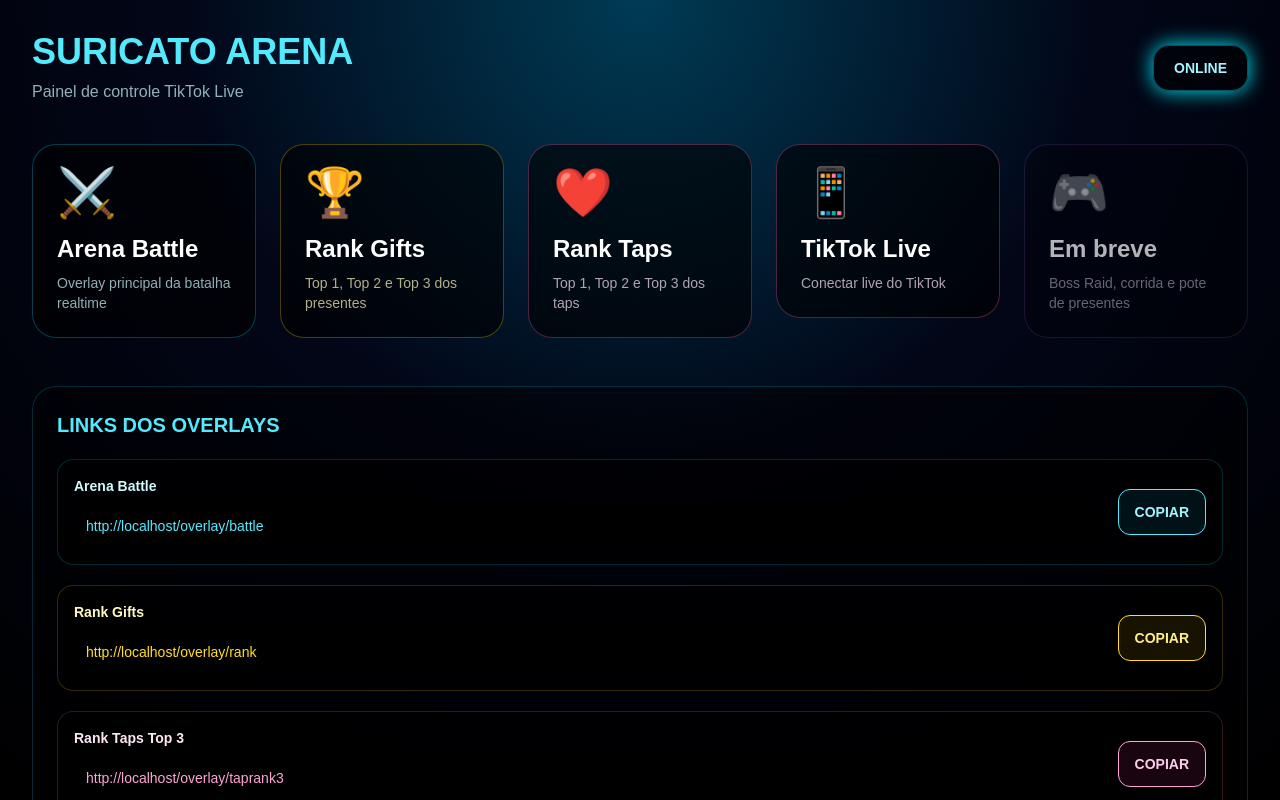
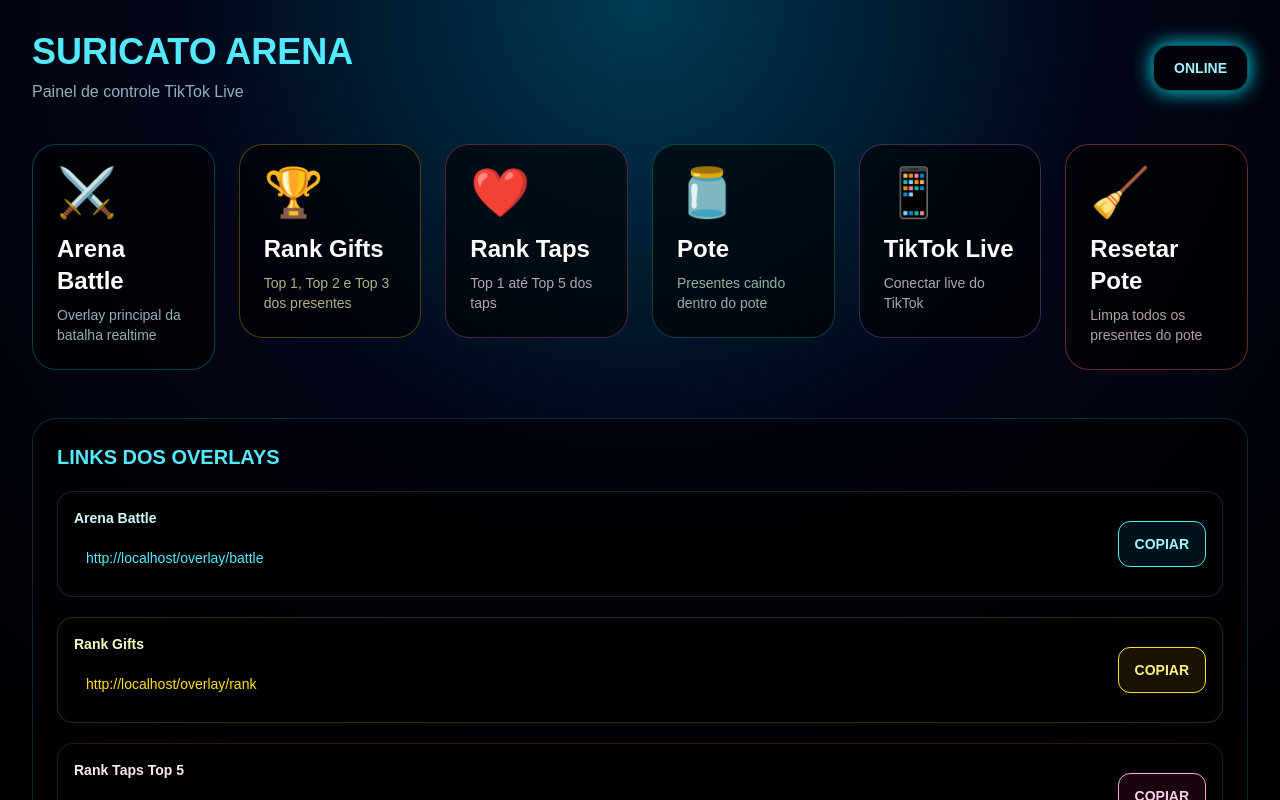
Before and after one commit to tiktoksaboeiro-png/suricato-arena-v2, a Next.js app: page /dashboard in a window 1280 px wide. Shown: the top 800 px of the page. Built offline with nearby package versions, Linux system fonts and the light colour scheme; no server answers.

Commit message:
Adicionar reset pote no dashboard

```diff
--- a/app/dashboard/page.tsx
+++ b/app/dashboard/page.tsx
@@ -1,11 +1,22 @@
 "use client";
 
 import Link from "next/link";
+import { io } from "socket.io-client";
+
+const socket = io();
 
 export default function DashboardPage() {
   function copy(text: string, message: string) {
     navigator.clipboard.writeText(text);
     alert(message);
+  }
+
+  function resetGiftJar() {
+    const confirmReset = confirm("Tem certeza que deseja resetar o pote?");
+    if (!confirmReset) return;
+
+    socket.emit("resetGiftJar");
+    alert("Pote resetado!");
   }
 
   const baseUrl =
@@ -32,7 +43,7 @@ export default function DashboardPage() {
           </div>
         </div>
 
-        <div className="grid grid-cols-1 gap-6 md:grid-cols-2 xl:grid-cols-5">
+        <div className="grid grid-cols-1 gap-6 md:grid-cols-2 xl:grid-cols-6">
           <Link href="/overlay/battle">
             <div className="group rounded-3xl border border-cyan-400/30 bg-black/60 p-6 transition hover:scale-105 hover:border-cyan-300 hover:shadow-[0_0_30px_#00eaff]">
               <div className="text-5xl">⚔️</div>
@@ -57,37 +68,54 @@ export default function DashboardPage() {
             </div>
           </Link>
 
-          <Link href="/overlay/taprank3">
+          <Link href="/overlay/taprank5">
             <div className="group rounded-3xl border border-pink-400/30 bg-black/60 p-6 transition hover:scale-105 hover:border-pink-300 hover:shadow-[0_0_30px_#ff4fd8]">
               <div className="text-5xl">❤️</div>
               <h2 className="mt-4 text-2xl font-black text-white">
                 Rank Taps
               </h2>
               <p className="mt-2 text-sm text-pink-100/70">
-                Top 1, Top 2 e Top 3 dos taps
+                Top 1 até Top 5 dos taps
+              </p>
+            </div>
+          </Link>
+
+          <Link href="/overlay/giftjar">
+            <div className="group rounded-3xl border border-emerald-400/30 bg-black/60 p-6 transition hover:scale-105 hover:border-emerald-300 hover:shadow-[0_0_30px_#00ff99]">
+              <div className="text-5xl">🫙</div>
+              <h2 className="mt-4 text-2xl font-black text-white">
+                Pote
+              </h2>
+              <p className="mt-2 text-sm text-emerald-100/70">
+                Presentes caindo dentro do pote
               </p>
             </div>
           </Link>
 
           <Link href="/tiktok">
-            <div className="group rounded-3xl border border-pink-400/30 bg-black/60 p-6 transition hover:scale-105 hover:border-pink-300 hover:shadow-[0_0_30px_#ff00aa]">
+            <div className="group rounded-3xl border border-purple-400/30 bg-black/60 p-6 transition hover:scale-105 hover:border-purple-300 hover:shadow-[0_0_30px_#b400ff]">
               <div className="text-5xl">📱</div>
               <h2 className="mt-4 text-2xl font-black text-white">
                 TikTok Live
               </h2>
-              <p className="mt-2 text-sm text-pink-100/70">
+              <p className="mt-2 text-sm text-purple-100/70">
                 Conectar live do TikTok
               </p>
             </div>
           </Link>
 
-          <div className="rounded-3xl border border-purple-400/20 bg-black/40 p-6 opacity-70">
-            <div className="text-5xl">🎮</div>
-            <h2 className="mt-4 text-2xl font-black text-white">Em breve</h2>
-            <p className="mt-2 text-sm text-purple-100/60">
-              Boss Raid, corrida e pote de presentes
+          <button
+            onClick={resetGiftJar}
+            className="rounded-3xl border border-red-400/40 bg-black/60 p-6 text-left transition hover:scale-105 hover:border-red-300 hover:shadow-[0_0_30px_#ff003c]"
+          >
+            <div className="text-5xl">🧹</div>
+            <h2 className="mt-4 text-2xl font-black text-white">
+              Resetar Pote
+            </h2>
+            <p className="mt-2 text-sm text-red-100/70">
+              Limpa todos os presentes do pote
             </p>
-          </div>
+          </button>
         </div>
 
         <div className="mt-12 rounded-3xl border border-cyan-400/20 bg-black/50 p-6">
@@ -115,20 +143,32 @@ export default function DashboardPage() {
             />
 
             <OverlayLink
-              title="Rank Taps Top 3"
+              title="Rank Taps Top 5"
               color="pink"
-              url={`${baseUrl}/overlay/taprank3`}
+              url={`${baseUrl}/overlay/taprank5`}
               onCopy={() =>
                 copy(
-                  `${baseUrl}/overlay/taprank3`,
+                  `${baseUrl}/overlay/taprank5`,
                   "Link do Rank de Taps copiado!"
                 )
               }
             />
 
             <OverlayLink
+              title="Pote de Presentes"
+              color="emerald"
+              url={`${baseUrl}/overlay/giftjar`}
+              onCopy={() =>
+                copy(
+                  `${baseUrl}/overlay/giftjar`,
+                  "Link do Pote copiado!"
+                )
+              }
+            />
+
+            <OverlayLink
               title="Conectar TikTok"
-              color="rose"
+              color="purple"
               url={`${baseUrl}/tiktok`}
               onCopy={() =>
                 copy(`${baseUrl}/tiktok`, "Link do TikTok copiado!")
@@ -149,7 +189,7 @@ function OverlayLink({
 }: {
   title: string;
   url: string;
-  color: "cyan" | "yellow" | "pink" | "rose";
+  color: "cyan" | "yellow" | "pink" | "emerald" | "purple";
   onCopy: () => void;
 }) {
   const colors = {
@@ -174,12 +214,19 @@ function OverlayLink({
       button:
         "border-pink-300 bg-pink-500/10 text-pink-200 hover:bg-pink-500/20",
     },
-    rose: {
-      border: "border-rose-400/20",
-      title: "text-rose-100",
-      text: "text-rose-300",
+    emerald: {
+      border: "border-emerald-400/20",
+      title: "text-emerald-100",
+      text: "text-emerald-300",
       button:
-        "border-rose-300 bg-rose-500/10 text-rose-200 hover:bg-rose-500/20",
+        "border-emerald-300 bg-emerald-500/10 text-emerald-200 hover:bg-emerald-500/20",
+    },
+    purple: {
+      border: "border-purple-400/20",
+      title: "text-purple-100",
+      text: "text-purple-300",
+      button:
+        "border-purple-300 bg-purple-500/10 text-purple-200 hover:bg-purple-500/20",
     },
   };
 
--- a/app/overlay/giftjar/page.tsx
+++ b/app/overlay/giftjar/page.tsx
@@ -29,7 +29,6 @@ const GIFT_EMOJIS = ["🎁", "💎", "💖", "🌹", "⭐", "👑", "🧸"];
 
 export default function GiftJarOverlay() {
   const [gifts, setGifts] = useState<FallingGift[]>([]);
-  const [total, setTotal] = useState(0);
   const animationRef = useRef<number | null>(null);
 
   function spawnGift(data?: JarGift) {
@@ -38,24 +37,17 @@ export default function GiftJarOverlay() {
 
     const newGift: FallingGift = {
       id: data?.id || `${Date.now()}-${Math.random()}`,
-      x: 90 + Math.random() * 170,
-      y: -70,
+      x: 75 + Math.random() * 165,
+      y: -80,
       rotation: Math.random() * 360,
-      size: big ? 38 : 28 + Math.random() * 10,
+      size: big ? 38 : 28 + Math.random() * 9,
       speed: big ? 3.2 : 2 + Math.random() * 1.8,
       emoji: GIFT_EMOJIS[Math.floor(Math.random() * GIFT_EMOJIS.length)],
       color: big ? "#ffd700" : "#00eaff",
       settled: false,
     };
 
-    setGifts((prev) => [...prev.slice(-120), newGift]);
-    setTotal((prev) => prev + (data?.amount || 1));
-  }
-
-  function resetJar() {
-    setGifts([]);
-    setTotal(0);
-    socket.emit("resetGiftJar");
+    setGifts((prev) => [...prev.slice(-150), newGift]);
   }
 
   useEffect(() => {
@@ -71,7 +63,6 @@ export default function GiftJarOverlay() {
 
     socket.on("giftJarReset", () => {
       setGifts([]);
-      setTotal(0);
     });
 
     return () => {
@@ -84,12 +75,12 @@ export default function GiftJarOverlay() {
     function animate() {
       setGifts((prev) => {
         const settledCount = prev.filter((g) => g.settled).length;
-        const fillHeight = Math.min(230, settledCount * 2.6);
+        const fillHeight = Math.min(250, settledCount * 2.7);
 
         return prev.map((gift) => {
           if (gift.settled) return gift;
 
-          const jarBottom = 430 - Math.random() * 8;
+          const jarBottom = 420 - Math.random() * 8;
           const targetY = jarBottom - fillHeight + Math.random() * 38;
 
           const nextY = gift.y + gift.speed;
@@ -123,24 +114,9 @@ export default function GiftJarOverlay() {
         }
       `}</style>
 
-      <div className="absolute bottom-8 left-1/2 h-[520px] w-[340px] -translate-x-1/2">
-        {/* CONTADOR */}
-        <div className="absolute left-1/2 top-0 z-40 -translate-x-1/2 rounded-full border border-yellow-300 bg-black/35 px-6 py-2 text-center shadow-[0_0_20px_#ffd700] backdrop-blur-sm">
-          <div className="text-[10px] font-black tracking-[0.3em] text-yellow-200">
-            POTE DE PRESENTES
-          </div>
-
-          <div className="text-3xl font-black text-yellow-300">
-            🎁 {total}
-          </div>
-        </div>
-
-        {/* ÁREA DE QUEDA */}
-        <div className="absolute left-1/2 top-16 h-[410px] w-[300px] -translate-x-1/2 overflow-visible">
-          {gifts.map((gift) => {
-            const overflow = gift.y < 80 && gift.settled;
-
-            return (
+      <div className="absolute bottom-10 left-1/2 h-[440px] w-[300px] -translate-x-1/2">
+        <div className="absolute left-1/2 top-0 h-[420px] w-[280px] -translate-x-1/2 overflow-visible">
+          {gifts.map((gift) => (
             <div
               key={gift.id}
               className="absolute z-20 flex items-center justify-center"
@@ -152,39 +128,24 @@ export default function GiftJarOverlay() {
                 fontSize: gift.size,
                 transform: `rotate(${gift.rotation}deg)`,
                 filter: `drop-shadow(0 0 8px ${gift.color})`,
-                  opacity: overflow ? 0.85 : 1,
               }}
             >
               {gift.emoji}
             </div>
-            );
-          })}
+          ))}
 
-          {/* POTE VIDRO */}
-          <div className="absolute bottom-0 left-1/2 z-30 h-[310px] w-[260px] -translate-x-1/2">
-            {/* BOCA DO POTE */}
-            <div className="absolute left-1/2 top-0 h-10 w-[250px] -translate-x-1/2 rounded-full border-[5px] border-cyan-200 bg-cyan-200/10 shadow-[0_0_20px_#00eaff]" />
+          <div className="absolute bottom-0 left-1/2 z-30 h-[300px] w-[250px] -translate-x-1/2">
+            <div className="absolute left-1/2 top-0 h-10 w-[250px] -translate-x-1/2 rounded-full border-[5px] border-cyan-200 bg-cyan-200/10 shadow-[0_0_22px_#00eaff]" />
 
-            {/* CORPO */}
-            <div className="absolute bottom-0 left-1/2 h-[285px] w-[230px] -translate-x-1/2 rounded-b-[70px] rounded-t-[34px] border-[5px] border-cyan-200 bg-cyan-300/5 shadow-[0_0_25px_#00eaff,0_0_50px_#00eaff_inset] backdrop-blur-[1px]" />
+            <div className="absolute bottom-0 left-1/2 h-[275px] w-[220px] -translate-x-1/2 rounded-b-[70px] rounded-t-[34px] border-[5px] border-cyan-200 bg-cyan-300/5 shadow-[0_0_25px_#00eaff,0_0_50px_#00eaff_inset] backdrop-blur-[1px]" />
 
-            {/* BRILHO VIDRO */}
-            <div className="absolute left-[60px] top-[55px] h-[190px] w-[22px] rounded-full bg-white/20 blur-sm" />
+            <div className="absolute left-[55px] top-[55px] h-[180px] w-[20px] rounded-full bg-white/20 blur-sm" />
 
-            <div className="absolute right-[45px] top-[70px] h-[130px] w-[14px] rounded-full bg-cyan-100/20 blur-sm" />
+            <div className="absolute right-[42px] top-[70px] h-[125px] w-[14px] rounded-full bg-cyan-100/20 blur-sm" />
 
-            {/* FUNDO DO VIDRO */}
-            <div className="absolute bottom-2 left-1/2 h-8 w-[210px] -translate-x-1/2 rounded-full border border-cyan-100/50 bg-cyan-200/10 shadow-[0_0_18px_#00eaff]" />
+            <div className="absolute bottom-2 left-1/2 h-8 w-[205px] -translate-x-1/2 rounded-full border border-cyan-100/50 bg-cyan-200/10 shadow-[0_0_18px_#00eaff]" />
           </div>
         </div>
-
-        {/* BOTÃO RESET VISÍVEL SÓ NO NAVEGADOR/PAINEL */}
-        <button
-          onClick={resetJar}
-          className="pointer-events-auto absolute bottom-0 left-1/2 z-50 -translate-x-1/2 rounded-xl border border-red-400 bg-black/60 px-4 py-2 text-xs font-black text-red-300 shadow-[0_0_12px_#ff0044] backdrop-blur-sm"
-        >
-          RESETAR POTE
-        </button>
       </div>
     </main>
   );
```
Lines whose indentation alone changed are shown as unchanged.
